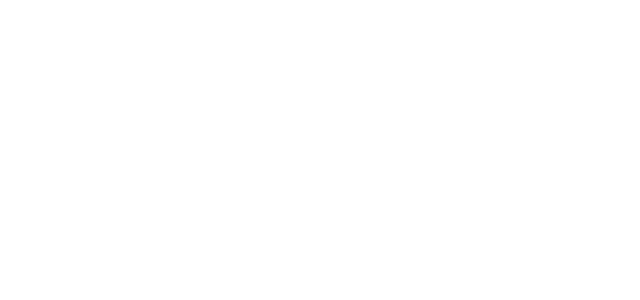
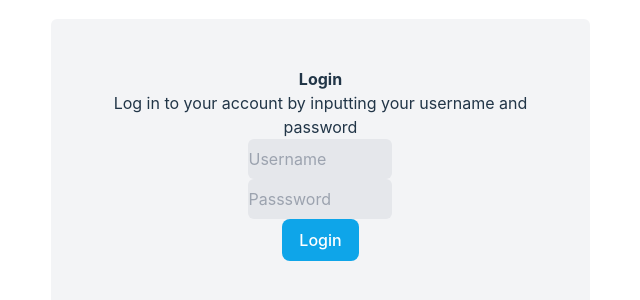
Before and after one commit to matthewJones6799/Capstone-Project, a React (Vite) app in the folder employee-directory/: page /login in a window 1280 px wide. Before the commit this address had no page. Shown: the part 236-536 px from the top of the page, without its empty margins (295-935 px from the left). Built offline with nearby package versions, Linux system fonts and the light colour scheme.

Commit message:
working on  login pages

```diff
--- a/employee-directory/src/App.jsx
+++ b/employee-directory/src/App.jsx
@@ -23,7 +23,7 @@
     <div className='w-full h-20 flex flex-wrap flex-row justify-between items-center align-middle'>
       <h3 className="font-bold">Employee Database</h3>
       <div className='gap-6 flex flex-row'>
-      <TextField getter={searchTerm} setter={setSearchTerm}></TextField>
+      <TextField placeholder="Search names" getter={searchTerm} setter={setSearchTerm}></TextField>
       <CustomButton buttonText="Salary Predictor" onClick={PrintData()}></CustomButton>
       </div>
     </div>
--- /dev/null
+++ b/employee-directory/src/LoginPage.jsx
@@ -0,0 +1,40 @@
+import { CustomButton } from "./components/CustomButton";
+import { TextField } from "./components/TextField";
+import { useState } from "react";
+import { TableHolder } from "./Table";
+
+function LoginPage() {
+
+   const loginValues = [
+    {
+ //manager, not HR
+ username: "TaliaBotsford",
+ password: "password"
+    },
+    {
+        //manager, HR
+        username: "FranzTremblay",
+        password: "password"
+    },
+    {
+        username: "LawsonCartwright",
+        password: "password"
+    }
+]
+
+    const [username, setusername] = useState("")
+    const [password, setpassword] = useState("")
+
+    return (
+        <TableHolder classname="flex space-y-10">
+            <h2 className="font-bold">Login</h2>
+            <h4>Log in to your account by inputting your username and password</h4>
+
+            <TextField placeholder="Username" getter={username} setter={setusername}></TextField>
+            <TextField placeholder="Passsword" fieldType="password" getter={password} setter={setpassword}></TextField>
+            <CustomButton buttonText="Login"></CustomButton>
+        </TableHolder>
+    )
+}
+
+export default LoginPage
--- a/employee-directory/src/Manager.jsx
+++ b/employee-directory/src/Manager.jsx
@@ -1,5 +1,6 @@
-export function Manager() {
+function Manager() {
     return (
         <h1>ldldldldl</h1>
     )
 }
+export default Manager
--- a/employee-directory/src/Table.jsx
+++ b/employee-directory/src/Table.jsx
@@ -52,7 +52,7 @@
 
 export function TableHolder(props) {
     return (
-        <div className="w-11/12 h-auto bg-gray-500 ">
+        <div className="w-11/12 h-auto bg-gray-100 p-12 rounded-md">
             <div className="flex gap-4">
                 <h1>{props.title}</h1>
             </div>
--- a/employee-directory/src/components/TextField.jsx
+++ b/employee-directory/src/components/TextField.jsx
@@ -1,10 +1,10 @@
-export function TextField({getter, setter}) {
+export function TextField({getter, setter, placeholder, fieldType = "text"}) {
     const handleSearchChange = (e) => {
         setter(e.target.value)
     }
     return (
         <div>
-        <input type="text" value={getter} onChange={handleSearchChange} className="h-10 w-36 bg-gray-200 focus:bg-gray-300 focus:outline-none rounded-md focus:border-2 focus:border-blue-400" />
+        <input placeholder={placeholder} type={fieldType} value={getter} onChange={handleSearchChange} className="h-10 w-36 bg-gray-200 focus:bg-gray-300 focus:outline-none rounded-md focus:border-2 focus:border-blue-400" />
         </div>
     )
 }
--- a/employee-directory/src/main.jsx
+++ b/employee-directory/src/main.jsx
@@ -1,6 +1,8 @@
 import React from 'react'
 import ReactDOM from 'react-dom/client'
 import App from './App.jsx'
+import LoginPage from './LoginPage.jsx'
+import Manager from './Manager.jsx'
 import './index.css'
 import { BrowserRouter, Routes, Route } from "react-router-dom";
 
@@ -8,7 +10,9 @@
   <React.StrictMode>
     <BrowserRouter>
       <Routes>
+      <Route path="/login" element={<LoginPage />}></Route>
         <Route path="/employees" element={<App />}></Route>
+        <Route path="/manager/:id" element={<Manager />}></Route>
       </Routes>
     </BrowserRouter>
   </React.StrictMode>
```
